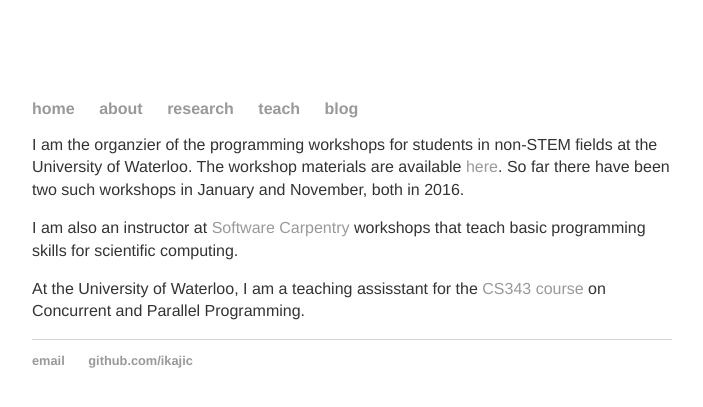
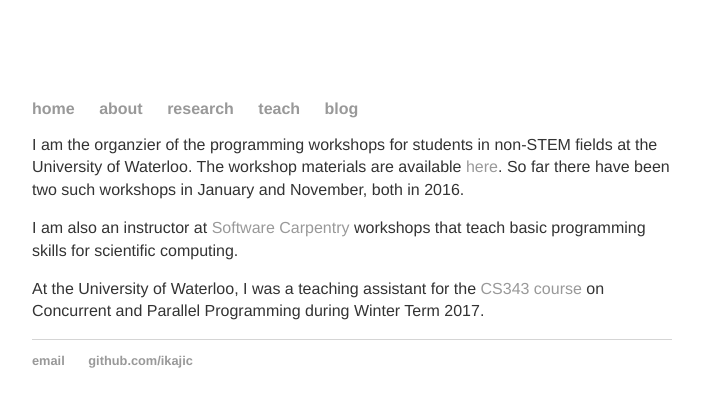
Before and after one commit to ikajic/ikajic.github.io, a Jekyll site: the page built from teach.md, in a window 1280 px wide. Shown: the top 407 px of the page, without its empty margins (288-991 px from the left). Built offline with Jekyll 4.4.1, drawn with Linux system fonts in a browser that asks for light colours.

Commit message:
Teach update

```diff
--- a/teach.md
+++ b/teach.md
@@ -10,4 +10,4 @@ So far there have been two such workshops in January and November, both in 2016.
 I am also an instructor at [Software Carpentry](http://software-carpentry.org/)
 workshops that teach basic programming skills for scientific computing.
 
-At the University of Waterloo, I am a teaching assisstant for the <a href="https://www.student.cs.uwaterloo.ca/~cs343/">CS343 course</a> on Concurrent and Parallel Programming.
+At the University of Waterloo, I was a teaching assistant for the <a href="https://www.student.cs.uwaterloo.ca/~cs343/">CS343 course</a> on Concurrent and Parallel Programming during Winter Term 2017.
```
